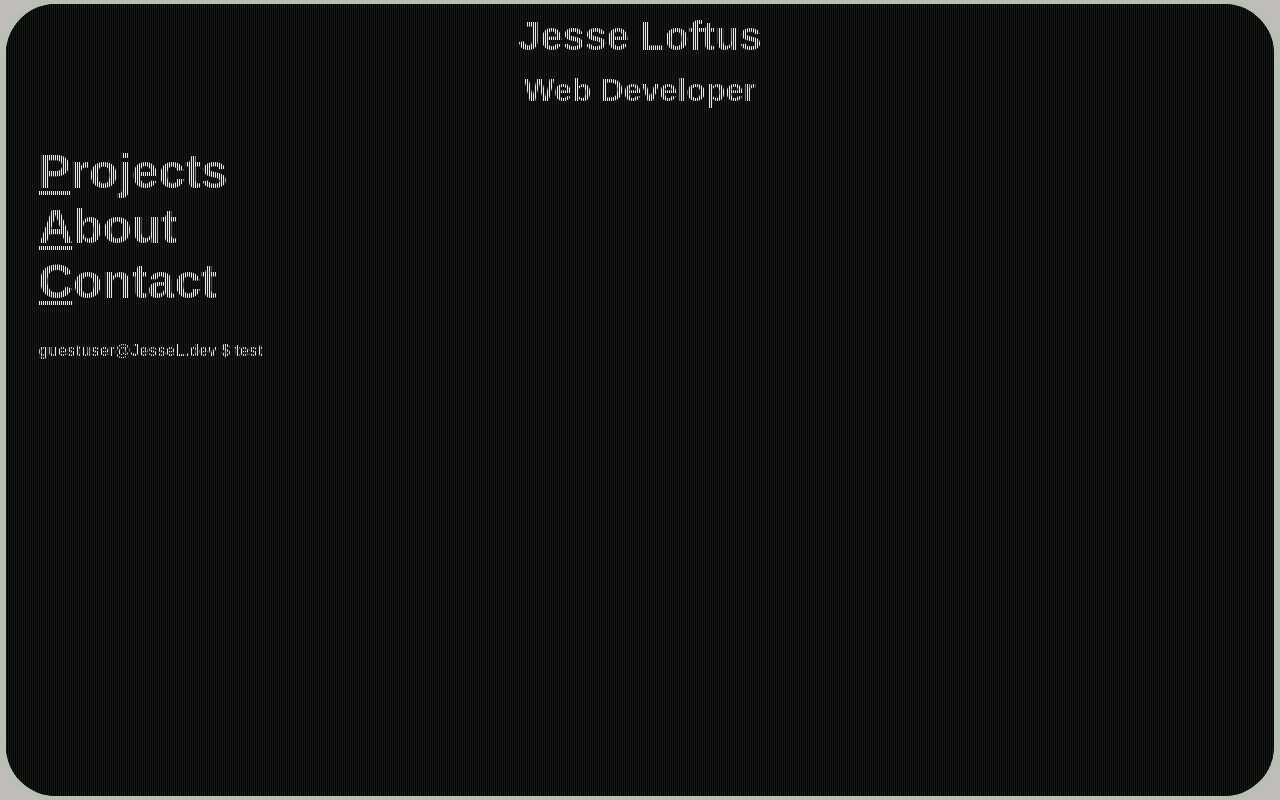
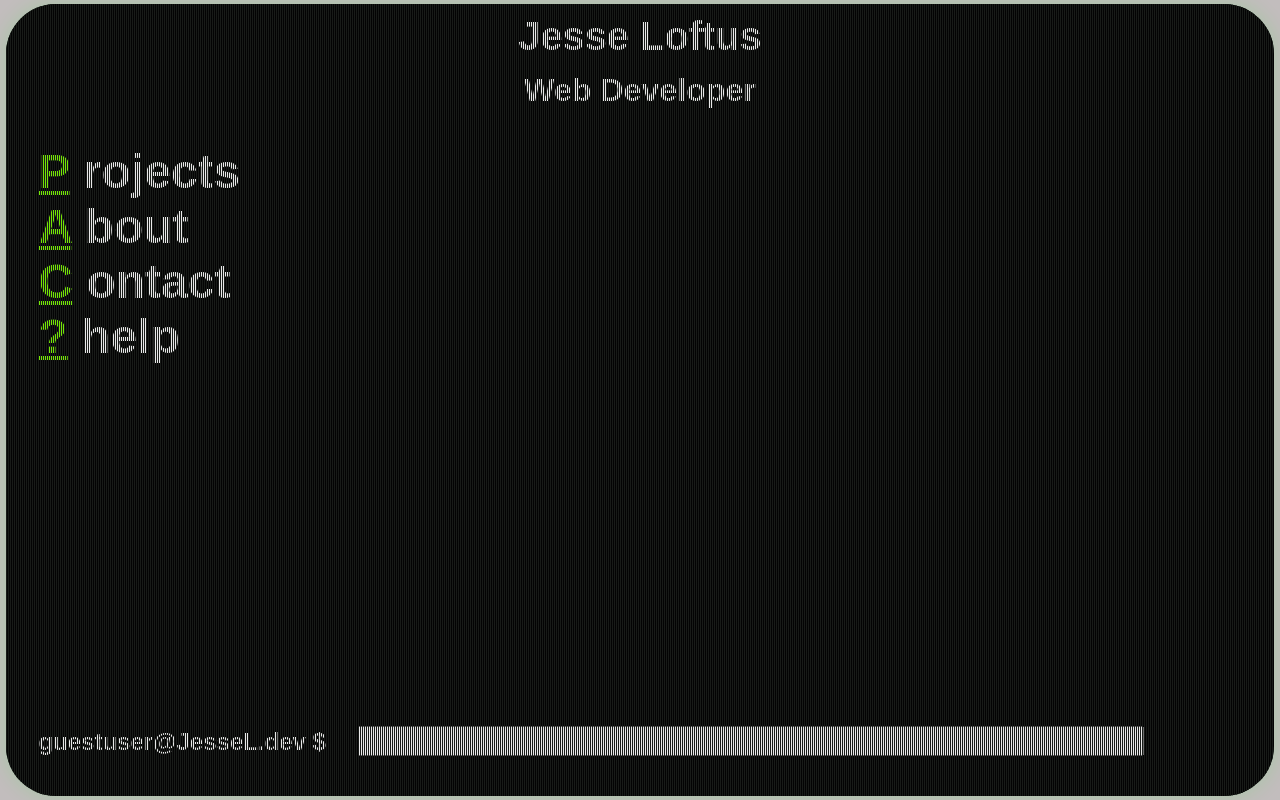
Before and after one commit to loftusjl/loftusjl, a React (Create React App) app in the folder jessel.dev/: page / in a window 1280 px wide. Built offline with nearby package versions, Linux system fonts and the light colour scheme; what webfontloader would draw is missing.

Commit message:
added textaerea for console commands. modified styles

```diff
--- a/jessel.dev/src/Pages/Home/Console/Console.js
+++ b/jessel.dev/src/Pages/Home/Console/Console.js
@@ -1,8 +1,15 @@
-import React, { useState } from "react";
+import React, { useState, useEffect } from "react";
 import "./Console.scss";
 
 export const Console = () => {
-  const [consoleText, setconsoleText] = useState("test");
+
+  const [consoleUser, setConsoleUser] = useState('guestuser@JesseL.dev $')
+  const [inputValue, setInputValue] = useState("");
+
+  const onChangeHandler = event => {
+    setInputValue(event.target.value);
+  };
+
 
   return (
     <div id="Console">
@@ -10,18 +17,18 @@ export const Console = () => {
       <h6>Web Developer</h6>
       <ul>
         <li>
-          <u>P</u>rojects
+          <u>P</u> rojects
         </li>
         <li>
-          <u>A</u>bout
+          <u>A</u> bout
         </li>
         <li>
-          <u>C</u>ontact
+          <u>C</u> ontact
         </li>
+        <li><u>?</u> help</li>
       </ul>
-      <span className="command-line">
-        guestuser@JesseL.dev $ {consoleText}
-        <span className="blinking-cursor"> ▍</span>
+      <span className="console-text">{consoleUser}
+        <textarea className="command-line" value={inputValue} onChange={onChangeHandler}/>
       </span>
     </div>
   );
--- a/jessel.dev/src/Pages/Home/Console/Console.scss
+++ b/jessel.dev/src/Pages/Home/Console/Console.scss
@@ -19,85 +19,35 @@
     list-style: none;
     li {
       text-align: left;
+      cursor: pointer;
+      u {
+        color: lawngreen;
+      }
+      &:hover {
+        color: lawngreen;
+      }
     }
   }
-  .command-line {
-    margin-left: 2rem;
-    text-align: left;
-    font-size: 1rem;
+  .console-text {
+    margin-top: auto;
+    margin-bottom: 2.5rem;
+    display: flex;
+    font-size: 1.5rem;
+    white-space: nowrap;
+    align-items: flex-end;
+    height: 1rem;
+    width: $screen-width;
+    padding: 0 2rem;
+    .command-line {
+      height: 1.75rem;
+      overflow: hidden;
+      padding: 0 0.5rem;
+      width: 60vw;
+      margin: 0;
+      margin-left: 2rem;
+      text-align: left;
+      font-size: inherit;
+      resize: none;
+    }
   }
 }
-
-// console blinking cursor
-.blinking-cursor {
-  text-align: left;
-  height: 1rem;
-  font-weight: 100;
-  font-size: 1rem;
-  color: aliceblue;
-  -webkit-animation: 1s blink step-end infinite;
-  -moz-animation: 1s blink step-end infinite;
-  -ms-animation: 1s blink step-end infinite;
-  -o-animation: 1s blink step-end infinite;
-  animation: 1s blink step-end infinite;
-}
-
-@keyframes blink {
-  from,
-  to {
-    color: transparent;
-    text-shadow: none;
-  }
-  50% {
-    color: aliceblue;
-    text-shadow: 0 0 5px #c8c8c8;
-  }
-}
-
-@-moz-keyframes blink {
-  from,
-  to {
-    color: transparent;
-    text-shadow: none;
-  }
-  50% {
-    color: aliceblue;
-    text-shadow: 0 0 5px #c8c8c8;
-  }
-}
-
-@-webkit-keyframes blink {
-  from,
-  to {
-    color: transparent;
-    text-shadow: none;
-  }
-  50% {
-    color: aliceblue;
-    text-shadow: 0 0 5px #c8c8c8;
-  }
-}
-
-@-ms-keyframes blink {
-  from,
-  to {
-    color: transparent;
-    text-shadow: none;
-  }
-  50% {
-    color: aliceblue;
-    text-shadow: 0 0 5px #c8c8c8;
-  }
-}
-
-@-o-keyframes blink {
-  from,
-  to {
-    color: transparent;
-    text-shadow: none;
-  }
-  50% {
-    color: aliceblue;
-    text-shadow: 0 0 5px #c8c8c8;
-  }
-}
```
